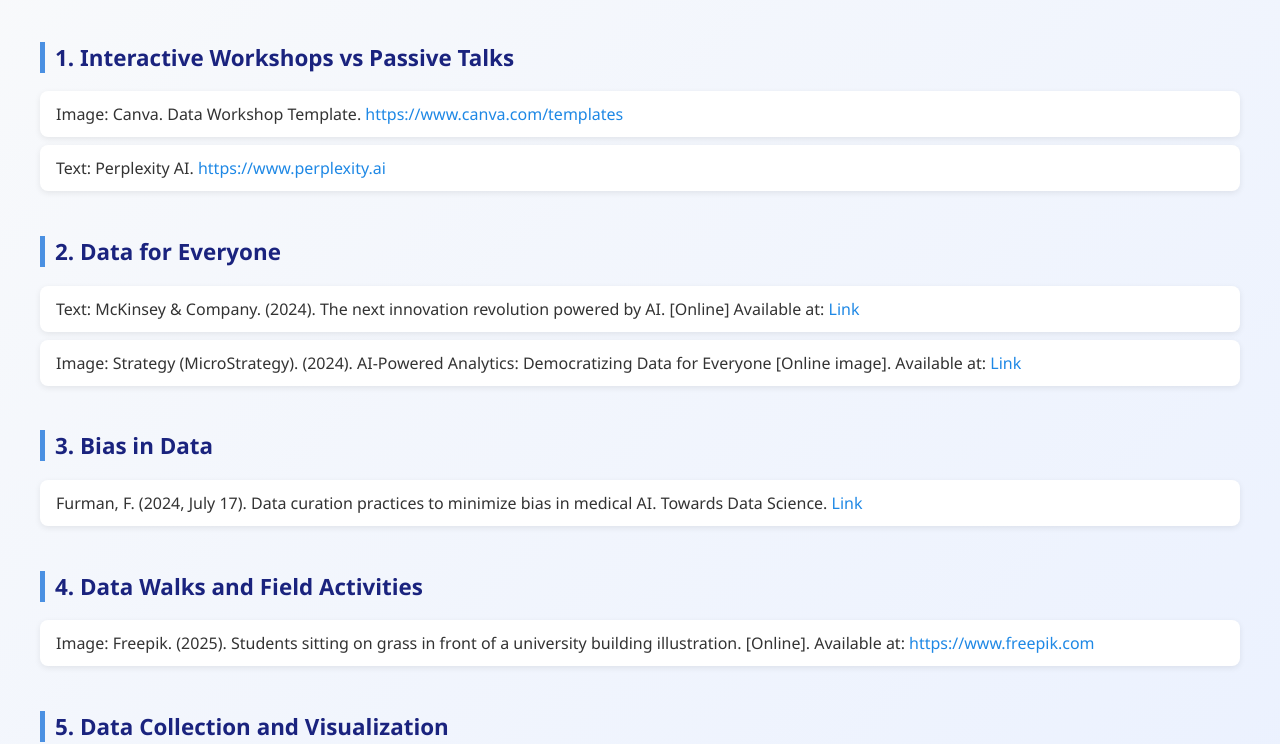
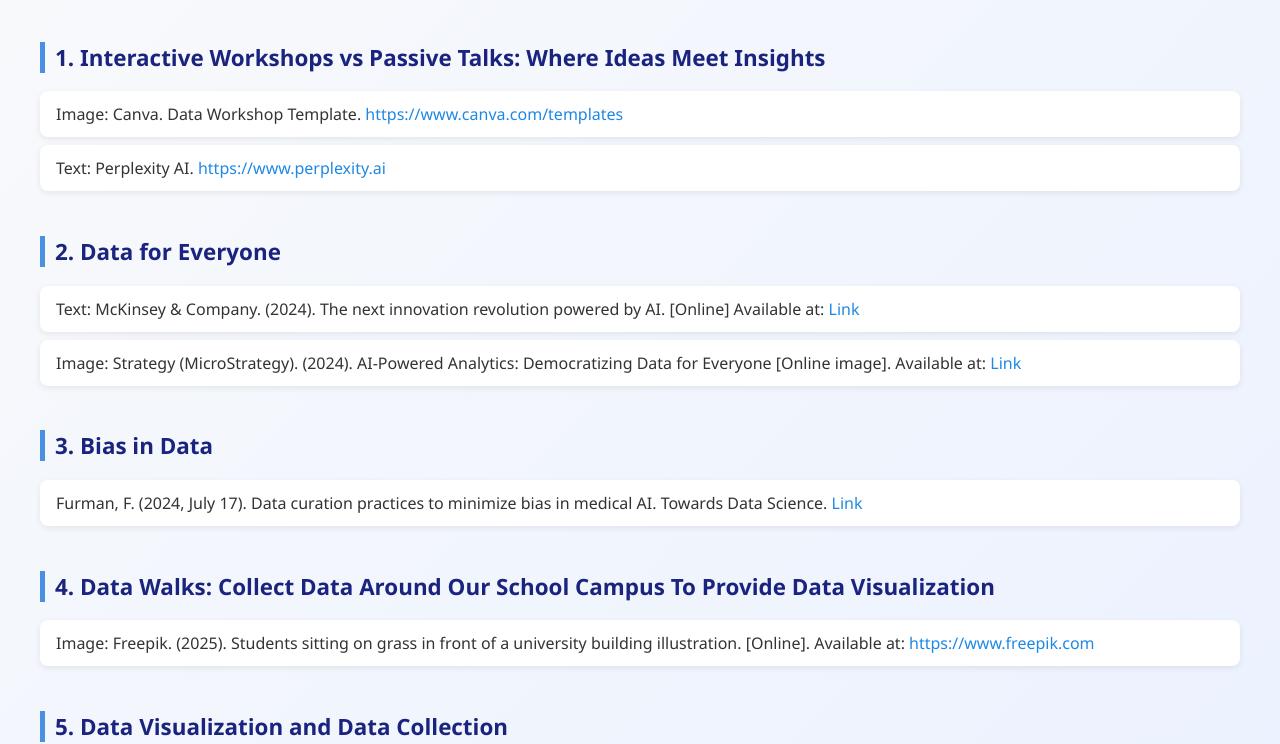
Before and after one commit to mpofunonto-ui/our-data-our-campus, a plain HTML site: page references.html in a window 1280 px wide. Shown: the part 211-955 px from the top of the page. Drawn offline with Linux system fonts and the light colour scheme.

Commit message:
Update references.html

```diff
--- a/references.html
+++ b/references.html
@@ -112,7 +112,7 @@
 
   <h1 id="top">References</h1>
 
-  <h2 id="workshops">1. Interactive Workshops vs Passive Talks</h2>
+  <h2 id="workshops">1. Interactive Workshops vs Passive Talks: Where Ideas Meet Insights</h2>
   <ul>
     <li>Image: Canva. Data Workshop Template. <a href="https://www.canva.com/templates">https://www.canva.com/templates</a></li>
     <li>Text: Perplexity AI. <a href="https://www.perplexity.ai">https://www.perplexity.ai</a></li>
@@ -137,14 +137,14 @@
     </li>
   </ul>
 
-  <h2 id="walks">4. Data Walks and Field Activities</h2>
+  <h2 id="walks">4. Data Walks: Collect Data Around Our School Campus To Provide Data Visualization</h2>
   <ul>
     <li>Image: Freepik. (2025). Students sitting on grass in front of a university building illustration. [Online].
       Available at: <a href="https://www.freepik.com">https://www.freepik.com</a>
     </li>
   </ul>
 
-  <h2 id="visualization">5. Data Collection and Visualization</h2>
+  <h2 id="visualization">5. Data Visualization and Data Collection</h2>
   <ul>
     <li>Walter, T., Shattuck, D.W., Baldock, R., Bastin, M.E., Carpenter, A.E., Duce, S., Ellenberg, J., Fraser, A.,
       Hamilton, N., Pieper, S. and Ragan, M.A., 2010. Visualization of image data from cells to organisms.
```
